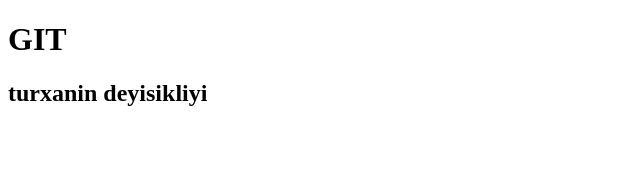
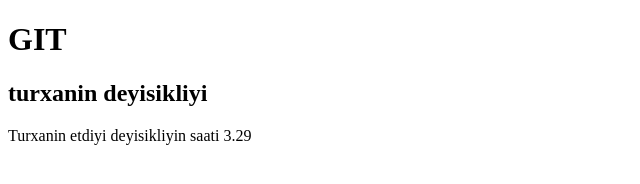
Before and after one commit to ilkin944/ttcvd, a plain HTML site: page index.html in a window 1280 px wide. Shown: the whole page, without its empty margins (0-640 px from the left). Drawn offline with Linux system fonts and the light colour scheme.

Commit message:
Turxanin etdiyi ikinci deyisiklik

```diff
--- a/index.html
+++ b/index.html
@@ -10,6 +10,6 @@
 
 <h1>GIT</h1>
 <h2>turxanin deyisikliyi</h2>
-
+<p>Turxanin etdiyi deyisikliyin saati 3.29</p>
 </body>
 </html>
```
